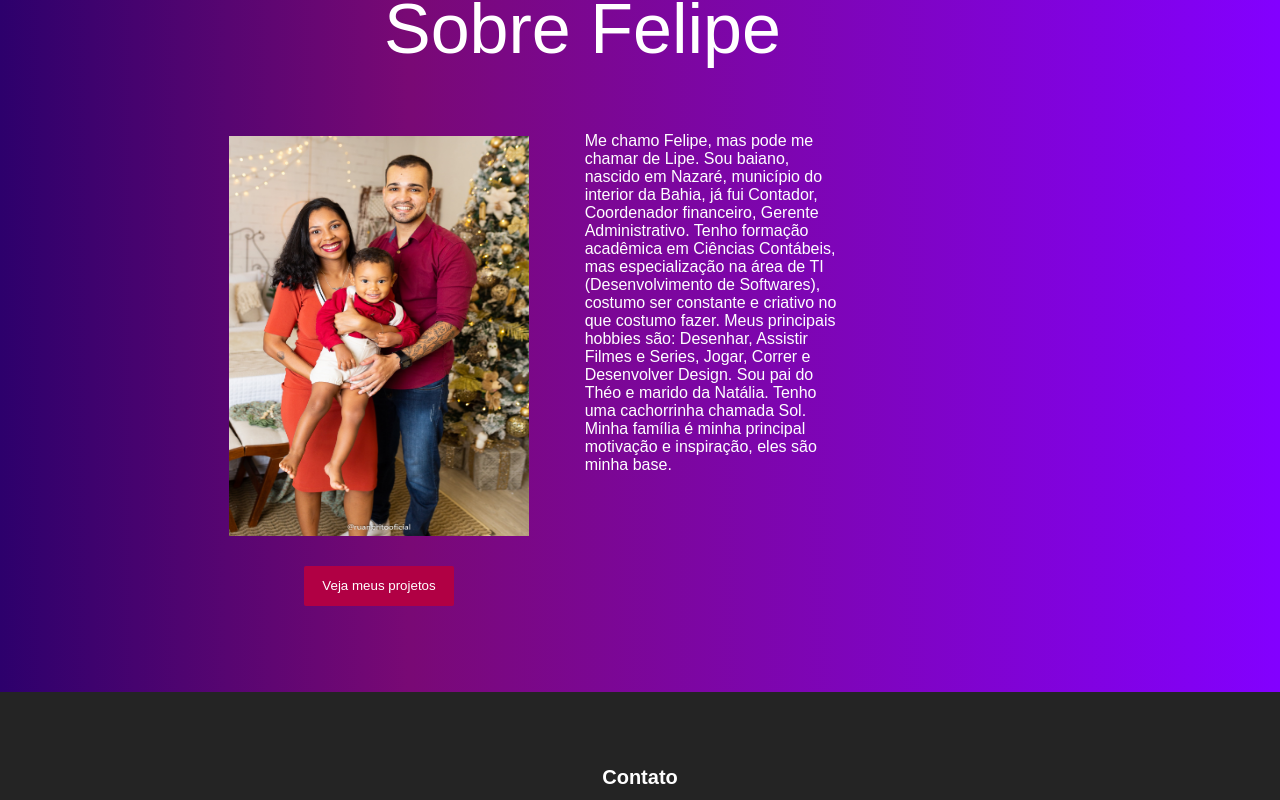
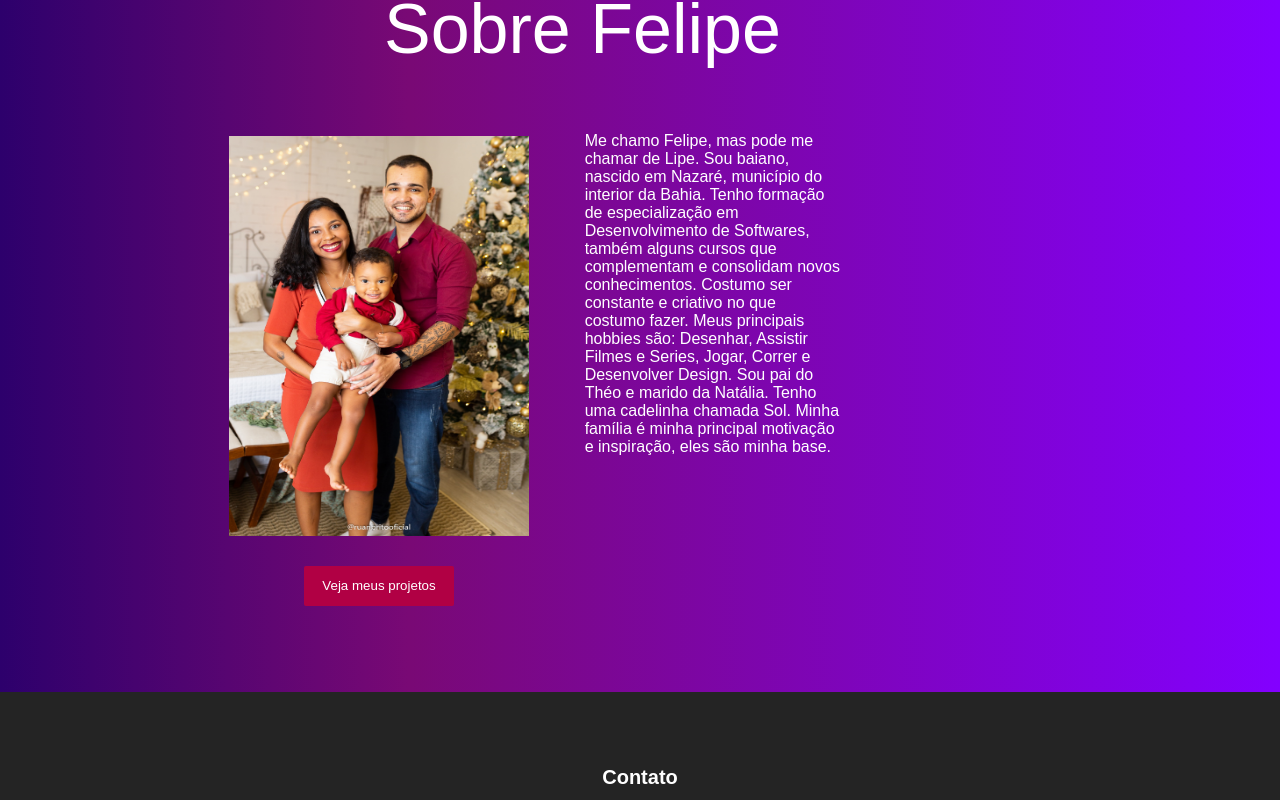
Before and after one commit to felipenmatos/felipenmatos.github.io, a React (Create React App) app: page /Sobre in a window 1280 px wide. Shown: the part 648-1448 px from the top of the page. Built offline with nearby package versions, Linux system fonts and the light colour scheme.

Commit message:
fix: text and component size corrections and updates

```diff
--- a/src/Components/BodyProfile/index.tsx
+++ b/src/Components/BodyProfile/index.tsx
@@ -17,8 +17,9 @@ function BodyProfile() {
           Ao longo do meu aprendizado desenvolvi alguns projetos para praticar
           todo o conhecimento que venho adquirindo, seja em cursos, bootcamps ou
           até mesmo fuçando códigos e desvendado curiosidades. Meus projetos são
-          desenvolvidos em HTML, CSS, JAVASCRIPT, REACT. Essas são minhas
-          principais ferramentas.
+          desenvolvidos em HTML, CSS, JAVASCRIPT, REACT, REACT NATIVE,
+          TYPESCRIPT, SASS, JEST, HOOKS, STORYBOOK. Essas são minhas principais
+          ferramentas.
         </TextBody>
         <Button onClick={() => clickProject()}>Saber Mais</Button>
       </ContainerTitle>
--- a/src/Components/BodySobre/index.tsx
+++ b/src/Components/BodySobre/index.tsx
@@ -17,14 +17,14 @@ function BodySobre() {
         <PhotoFamily src={photoFamily} />
         <Text>
           Me chamo Felipe, mas pode me chamar de Lipe. Sou baiano, nascido em
-          Nazaré, município do interior da Bahia, já fui Contador, Coordenador
-          financeiro, Gerente Administrativo. Tenho formação acadêmica em
-          Ciências Contábeis, mas especialização na área de TI (Desenvolvimento
-          de Softwares), costumo ser constante e criativo no que costumo fazer.
-          Meus principais hobbies são: Desenhar, Assistir Filmes e Series,
-          Jogar, Correr e Desenvolver Design. Sou pai do Théo e marido da
-          Natália. Tenho uma cachorrinha chamada Sol. Minha família é minha
-          principal motivação e inspiração, eles são minha base.
+          Nazaré, município do interior da Bahia. Tenho formação de
+          especialização em Desenvolvimento de Softwares, também alguns cursos
+          que complementam e consolidam novos conhecimentos. Costumo ser
+          constante e criativo no que costumo fazer. Meus principais hobbies
+          são: Desenhar, Assistir Filmes e Series, Jogar, Correr e Desenvolver
+          Design. Sou pai do Théo e marido da Natália. Tenho uma cadelinha
+          chamada Sol. Minha família é minha principal motivação e inspiração,
+          eles são minha base.
         </Text>
       </Row>
       <Button onClick={() => click()}>Veja meus projetos</Button>
--- a/src/Components/Footer/index.tsx
+++ b/src/Components/Footer/index.tsx
@@ -12,7 +12,7 @@ function Footer() {
         <Icon href="https://github.com/felipenmatos" />
       </RowIcons>
       <Contato>(75) 99921-8852</Contato>
-      <Contato>notfelipe2@hotmail.com</Contato>
+      <Contato>felipenfrontend@gmail.com</Contato>
     </Container>
   );
 }
--- a/src/Components/Header/index.jsx
+++ b/src/Components/Header/index.jsx
@@ -18,7 +18,7 @@ function Header() {
           setQualifications(false);
         }}
         to="/"
-        style={home ? { color: "rgb(36, 36, 36)" } : { color: "#ffffff" }}
+        style={home ? { color: "gray" } : { color: "#ffffff" }}
       >
         Início
       </NavLink>
@@ -30,7 +30,7 @@ function Header() {
           setProject(false);
           setQualifications(false);
         }}
-        style={sobre ? { color: "rgb(36, 36, 36)" } : { color: "#ffffff" }}
+        style={sobre ? { color: "gray" } : { color: "#ffffff" }}
       >
         Sobre
       </NavLink>
@@ -42,7 +42,7 @@ function Header() {
           setProject(true);
           setQualifications(false);
         }}
-        style={project ? { color: "rgb(36, 36, 36)" } : { color: "#ffffff" }}
+        style={project ? { color: "gray" } : { color: "#ffffff" }}
       >
         Projetos
       </NavLink>
@@ -55,9 +55,7 @@ function Header() {
           setProject(false);
           setQualifications(true);
         }}
-        style={
-          qualifications ? { color: "rgb(36, 36, 36)" } : { color: "#ffffff" }
-        }
+        style={qualifications ? { color: "gray" } : { color: "#ffffff" }}
       >
         Qualificações
       </NavLink>
--- a/src/Pages/Qualificações.tsx
+++ b/src/Pages/Qualificações.tsx
@@ -188,6 +188,8 @@ const Modal = styled.img`
 `;
 
 const Close = styled.img`
+  width: 40px;
+  height: 40px;
   cursor: pointer;
   margin-top: -1%;
   margin-left: 80%;
```
